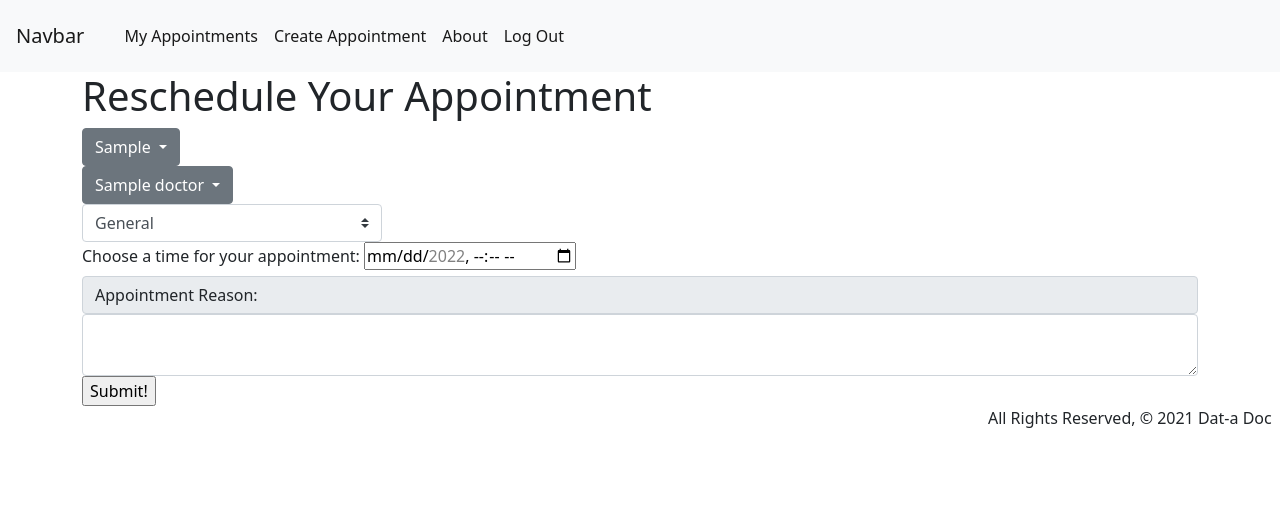
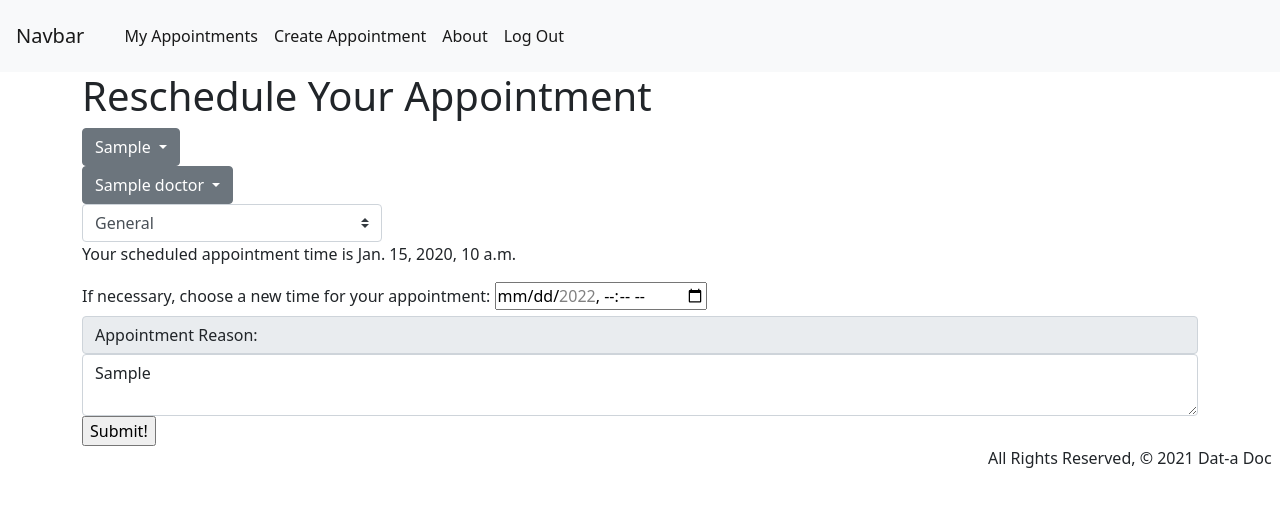
Before and after one commit to Nteaford/dat-a-doc, a Django app: a page that uses main_app/templates/appointment/update.html in a window 1280 px wide. Shown: the top 507 px of the page. Run offline with Django 3.2, Linux system fonts and the light colour scheme; a user stored in the database is signed in; tables that the repository leaves empty hold one stand-in row (values such as "Sample post"); some libraries are stand-ins or nearby versions.

Commit message:
Update Form

```diff
--- a/main_app/templates/appointment/update.html
+++ b/main_app/templates/appointment/update.html
@@ -17,7 +17,7 @@
 
         <div class="dropdown-menu" aria-labelledby="dropdownMenuButton">
             {% for selected_specialty in unique_specialties %}
-                <a class="dropdown-item" href="{% url 'appointment_update_doctor' selected_specialty %}"> {{selected_specialty}} </a>
+                <a class="dropdown-item" href="{% url 'appointment_update_doctor' appointment_id selected_specialty %}"> {{selected_specialty}} </a>
             {% endfor %}
         </div>
       </div>
@@ -34,15 +34,15 @@
            </button>
 
            <div class="dropdown-menu" aria-labelledby="dropdownMenuButton">
-               <a class="dropdown-item" href="{% url 'appointment_update_appointment' selected_specialty doctor.id %}"> {{appointment.doctor.name}} </a>
+               <a class="dropdown-item" href="{% url 'appointment_update_appointment' appointment_id selected_specialty doctor_id %}"> {{appointment.doctor.name}} </a>
                {% for doctor in doctors %}
-               <a class="dropdown-item" href="{% url 'appointment_update_appointment' selected_specialty doctor.id %}"> {{doctor.name}} </a>
+               <a class="dropdown-item" href="{% url 'appointment_update_appointment' appointment_id selected_specialty doctor.id %}"> {{doctor.name}} </a>
             {% endfor %}
             </div>
         {% else %}
         {% endif %}
         {% if selected_doctor %}
-        <form id="new-appointment-form" action="{% url 'appointment_update_submit' selected_specialty selected_doctor.id %}" method='POST'>
+        <form id="new-appointment-form" action="{% url 'appointment_update_submit' appointment_id selected_specialty selected_doctor.id %}" method='POST'>
             {% csrf_token %}
             <select  name = "visit_type" class="custom-select rounded" id="inputGroupSelect01" style="max-width: 300px;">
                 <option selected> {{appointment.visit_type}} </option>
@@ -53,11 +53,13 @@
                 <option name = "visit_type" value="Emergency"> Emergency Visit </option>
             </select>
             <br>
-            <label for="meeting-time">Choose a time for your appointment:</label>
-            <input name="date" type="datetime-local" min="2022-01-21T09:00" max="2022-07-20T00:00" value = "{{appointment.date}}" required>
+            <p>Your scheduled appointment time is {{appointment.date}}</p>
+            <label for="meeting-time">If necessary, choose a new time for your appointment:</label>
+
+            <input name="date" type="datetime-local" min="2022-01-21T09:00" max="2022-07-20T00:00">
             <div>
                 <span class="input-group-text">Appointment Reason:</span>
-                <textarea name="appointment_reason" class="form-control" aria-label="With textarea" value= "{{appointment.reason}}"></textarea>
+                <textarea name="appointment_reason" class="form-control" aria-label="With textarea">{{appointment.appointment_reason}}</textarea>
             </div>
             <input type="submit" value="Submit!">
         </form>
--- a/main_app/urls.py
+++ b/main_app/urls.py
@@ -15,10 +15,9 @@ urlpatterns = [
     path('appointment/create/<str:selected_specialty>/<int:doctor_id>/', views.appointment_create_appointment, name='appointment_create_appointment'),
     path('appointment/create/<str:selected_specialty>/<int:doctor_id>/submit/', views.appointment_create_submit, name='appointment_create_submit'),
     path('appointment/<int:pk>/delete/', views.AppointmentDelete.as_view(), name="appointment_delete"),
-    path('appointment/<int:pk>/update/', views.AppointmentUpdate.as_view(), name="appointment_update"),
     path('appointment/<int:appointment_id>/update/', views.appointment_update_specialty, name='appointment_update_specialty'),
+    path('appointment/<int:appointment_id>/update/<str:selected_specialty>/<int:doctor_id>/', views.appointment_update_appointment, name='appointment_update_appointment'),
     path('appointment/<int:appointment_id>/update/<str:selected_specialty>/', views.appointment_update_doctor, name='appointment_update_doctor'),
-    path('appointment/<int:appointment_id>/update/<str:selected_specialty>/<int:doctor_id>/', views.appointment_update_appointment, name='appointment_update_appointment'),
     path('appointment/<int:appointment_id>/update/<str:selected_specialty>/<int:doctor_id>/submit/', views.appointment_update_submit, name='appointment_update_submit'),
 
 
--- a/main_app/views.py
+++ b/main_app/views.py
@@ -4,12 +4,9 @@ from django.contrib.auth.forms import UserCreationForm
 from django.contrib.auth.decorators import login_required
 from django.contrib.auth.mixins import LoginRequiredMixin
 from django.views.generic.edit import UpdateView, DeleteView
-
-
 from .models import Appointment, Doctor, Profile
 
 
-# Create your views here.
 def uniquespecialties():
     specialties = []
     unique_specialties = []
@@ -21,17 +18,13 @@ def uniquespecialties():
             unique_specialties.append(specialty)
     return unique_specialties
 
-class AppointmentUpdate(UpdateView):
-  model = Appointment
-  fields = ["date", "appointment_reason", "visit_type", "doctor"]
-
-class AppointmentDelete(DeleteView):
+class AppointmentDelete(LoginRequiredMixin, DeleteView):
   model = Appointment
   success_url = '/appointment/'
 
-
 def landing_page(request):
     return render(request, 'landing_page.html')
+
 def home(request):
     return render(request, 'home.html')
 
@@ -57,26 +50,30 @@ def signup(request):
     context = {'form': form, 'error_message': error_message}
     return render(request, 'registration/signup.html', context)
 
+@login_required
 def appointment_index(request):
     appointments = Appointment.objects.filter(user=request.user)
     return render(request, "appointment/index.html", {"appointments": appointments})
 
+@login_required
 def appointment_create_specialty(request):
     uniquespecialties()
     return render(request, "appointment/create.html", {"unique_specialties": uniquespecialties})
 
-
+@login_required
 def appointment_create_doctor(request, selected_specialty):
     uniquespecialties()
     doctors = Doctor.objects.filter(specialty = selected_specialty)
     return render(request, "appointment/create.html", {"selected_specialty": selected_specialty, "doctors": doctors, "unique_specialties": uniquespecialties})
 
+@login_required
 def appointment_create_appointment(request, selected_specialty, doctor_id):
     uniquespecialties()
     doctors = Doctor.objects.all().filter(specialty = selected_specialty)
     selected_doctor = Doctor.objects.get(id=doctor_id)
     return render(request, "appointment/create.html", {"selected_specialty": selected_specialty, "selected_doctor": selected_doctor,"doctors": doctors, "unique_specialties": uniquespecialties})
 
+@login_required
 def appointment_create_submit(request, selected_specialty, doctor_id):
     d = Doctor.objects.get(id=doctor_id)
     a = Appointment.objects.create(
@@ -89,32 +86,38 @@ def appointment_create_submit(request, selected_specialty, doctor_id):
     a.save()
     return redirect('appointment_index')
 
-
+@login_required
 def appointment_update_specialty(request, appointment_id):
     uniquespecialties()
     appointment = Appointment.objects.get(id=appointment_id)
-    return render(request, "appointment/update.html", {"unique_specialties": uniquespecialties, "appointment": appointment})
+    return render(request, "appointment/update.html", {"unique_specialties": uniquespecialties, "appointment": appointment, "appointment_id": appointment.id})
 
-
-def appointment_update_doctor(request, selected_specialty, appointment_id):
+@login_required
+def appointment_update_doctor(request, appointment_id, selected_specialty):
     uniquespecialties()
     appointment = Appointment.objects.get(id=appointment_id)
     doctors = Doctor.objects.filter(specialty = selected_specialty)
-    return render(request, "appointment/update.html", {"selected_specialty": selected_specialty, "doctors": doctors, "unique_specialties": uniquespecialties, "selected_doctor": appointment.doctor, "appointment": appointment})
+    return render(request, "appointment/update.html", {"selected_specialty": selected_specialty, "doctors": doctors, "unique_specialties": uniquespecialties, "selected_doctor": appointment.doctor, "appointment": appointment, "appointment_id": appointment.id, "doctor_id": appointment.doctor.id})
 
-def appointment_update_appointment(request, appointment_id):
+@login_required
+def appointment_update_appointment(request, appointment_id, selected_specialty, doctor_id):
     uniquespecialties()
     appointment = Appointment.objects.get(id=appointment_id)
     selected_specialty = Appointment.objects.get(id=appointment_id).doctor.specialty
     doctors = Doctor.objects.all().filter(specialty = selected_specialty)
     doctor_id = Appointment.objects.get(id=appointment_id).doctor.id
-    return render(request, "appointment/update.html", {"selected_specialty": selected_specialty, "selected_doctor": appointment.doctor, "doctor_id": doctor_id, "doctors": doctors, "unique_specialties": uniquespecialties, "appointment": appointment})
+    print(appointment)
+    return render(request, "appointment/update.html", {"selected_specialty": selected_specialty, "selected_doctor": appointment.doctor, "doctor_id": doctor_id, "doctors": doctors, "unique_specialties": uniquespecialties, "appointment": appointment, "appointment_id": appointment.id})
 
+@login_required
 def appointment_update_submit(request, appointment_id, selected_specialty, doctor_id):
     d = Doctor.objects.get(id=doctor_id)
     a = Appointment.objects.get(id=appointment_id)
     a.visit_type = request.POST["visit_type"]
-    a.date = request.POST["date"]
+    if request.POST["date"]:
+        a.date = request.POST["date"]
+    else:
+        a.date = a.date
     a.appointment_reason = request.POST["appointment_reason"]
     a.doctor = d
     a.save()
```
Also changed, not shown: main_app/templates/appointment/index.html (+1 -10 lines).
